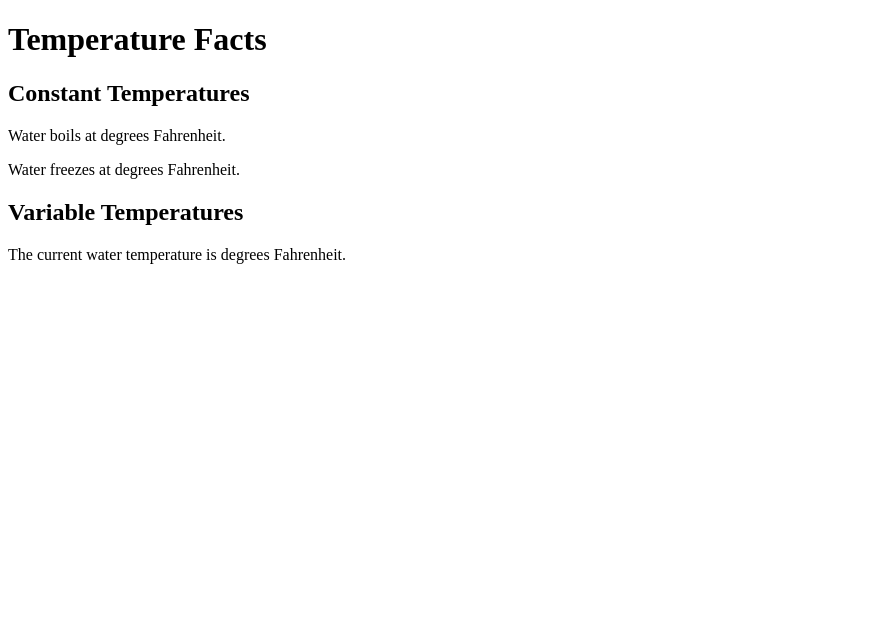
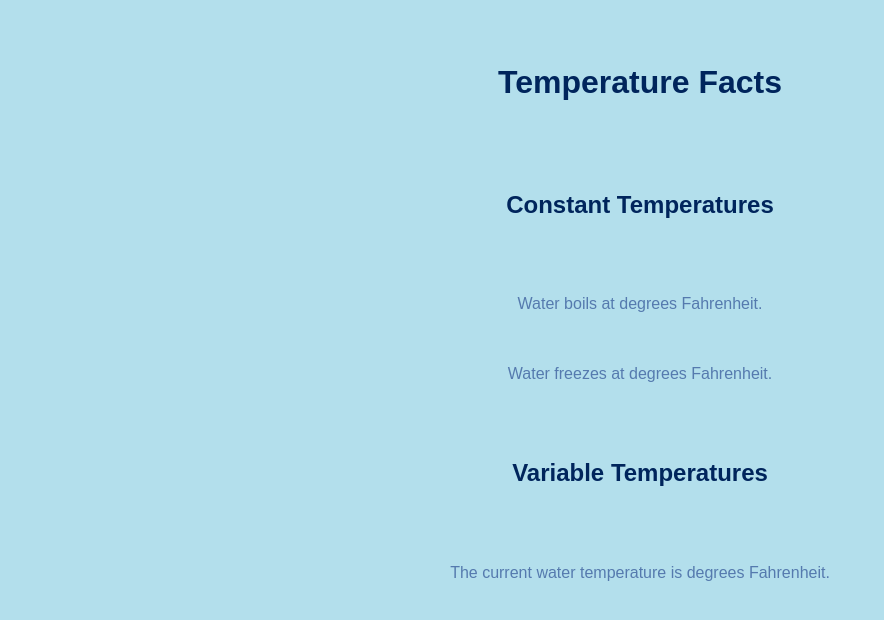
Before and after one commit to skcarlton/m10-hw10-carlton-sawyer, a plain HTML site: page index.html in a window 1280 px wide. Shown: the whole page, without its empty margins (0-884 px from the left). Drawn offline with Linux system fonts and the light colour scheme.

Commit message:
Style page

```diff
--- a/main.css
+++ b/main.css
@@ -1,7 +1,36 @@
+* {
+	margin: 0;
+	padding: 0;
+	border: 0;
+}
+
+article, aside, details, figcaption, figure, footer, header, main, nav, section, summary {
+  display:block;
+}
+
+body {
+	background-color: #b3dfec;
+	font-family: sans-serif;
+	color: #557aae;
+  min-height: 100vh;
+  text-align: center;
+}
+
+h1, h2 {
+	color: #00255c;
+	margin: 3%;
+	padding: 2% 0;
+}
+
+p {
+	padding: 1%;
+	margin: 2% 3%;
+}
 
 .hide {
   opacity: 0;
 }
+
 .show {
   opacity: 1;
   transition: opacity 1s;
```
